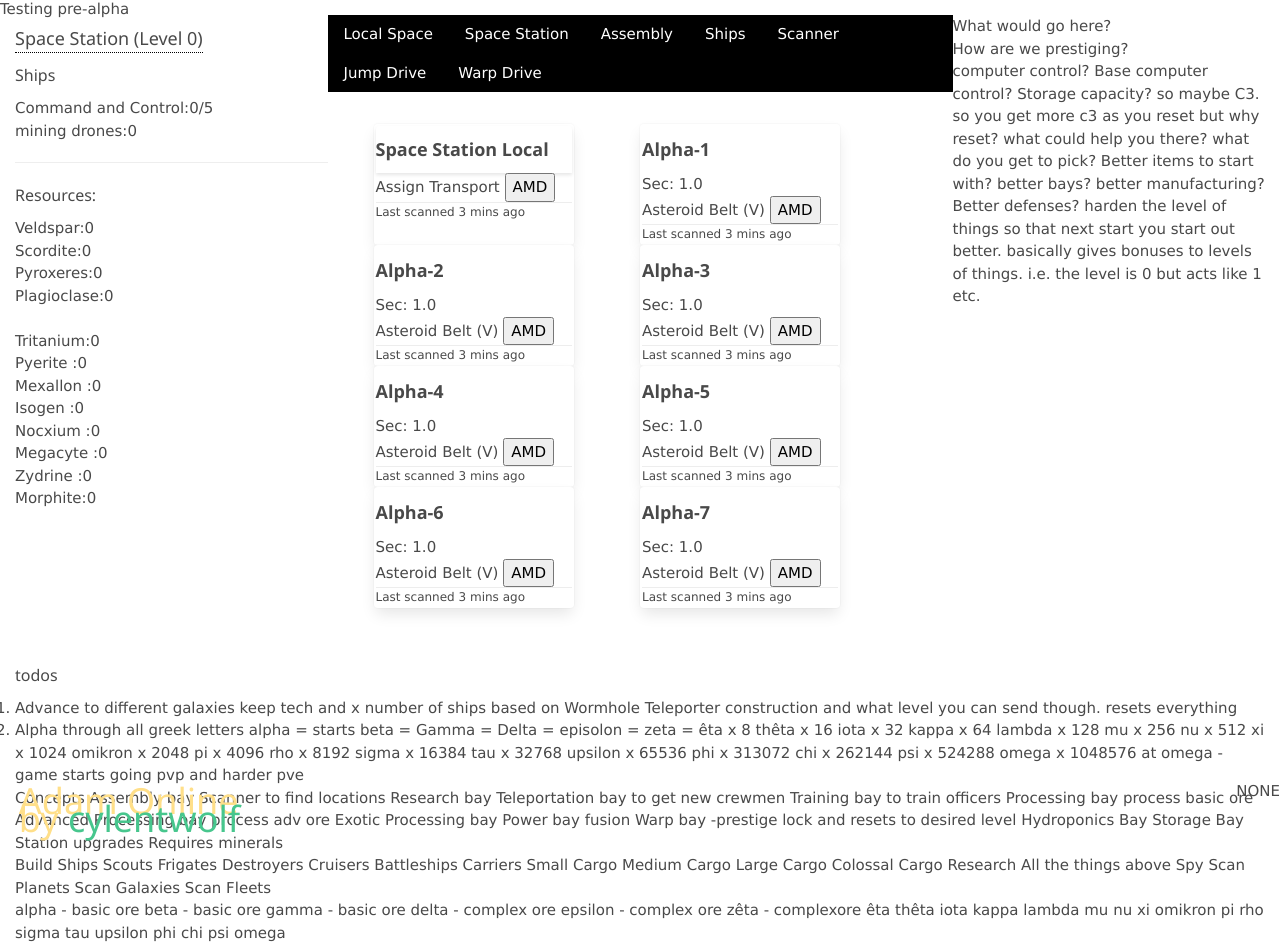
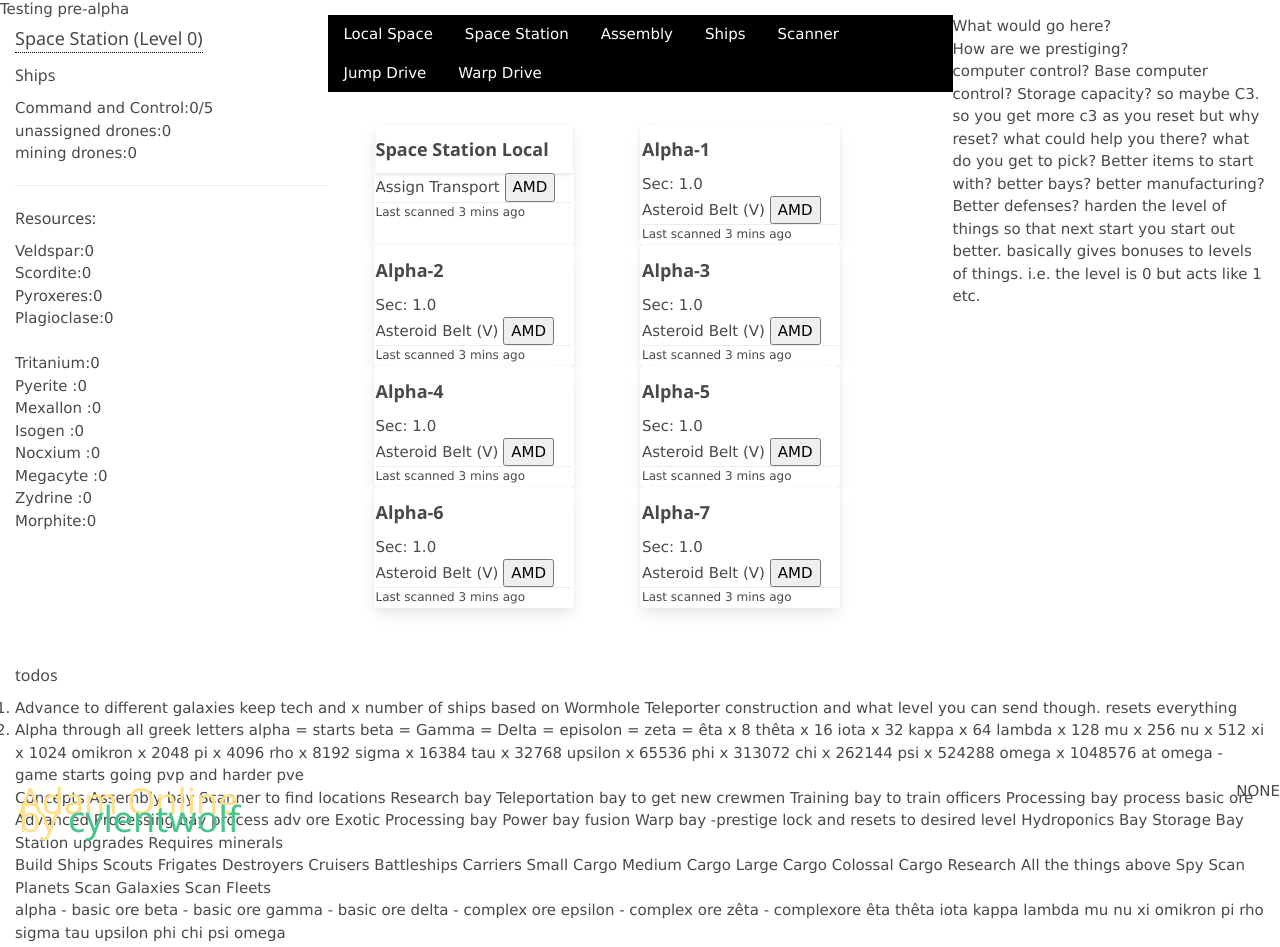
Before and after one commit to cylentwolf/adamonline, a plain HTML site: page index.html in a window 1280 px wide. Shown: the top 947 px of the page. Drawn offline with nearby package versions, Linux system fonts and the light colour scheme.

Commit message:
fixing drone maybe

```diff
--- a/index.html
+++ b/index.html
@@ -27,6 +27,7 @@
                 </h5>
                 <h6>Ships</h6>
                 Command and Control:<span id="command">0/5</span> <br>
+                unassigned drones:<span id="drones">0</span><br>
                 mining drones:<span id="miningdrones">0</span><br>
                 <hr>
                 <div id="resources" class="resources">
```
